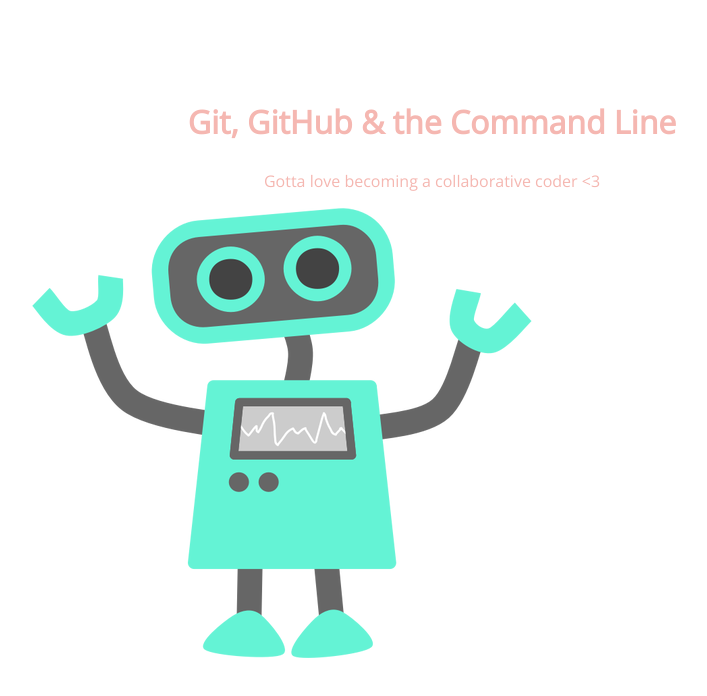
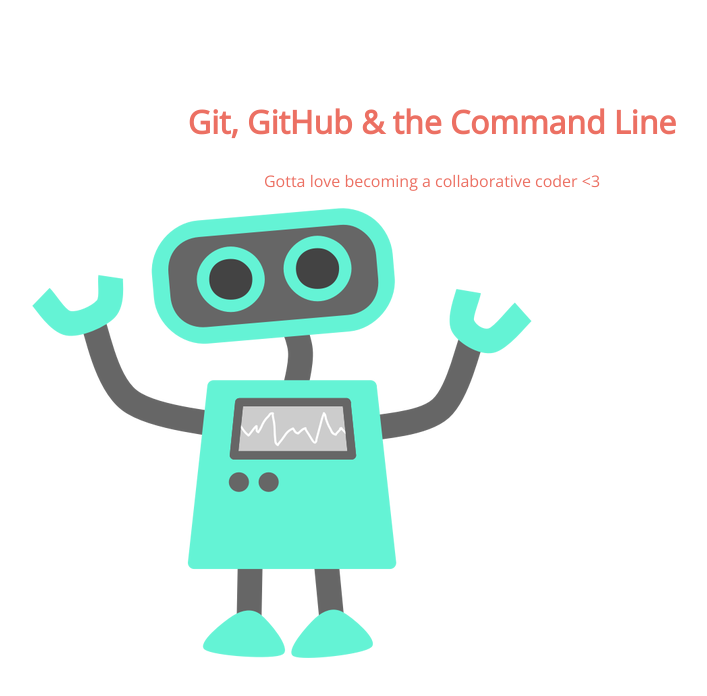
Before and after one commit to Ms-Pollyanna/105-project, a plain HTML site: page index.html in a window 1280 px wide. Shown: the whole page, without its empty margins (208-915 px from the left). Drawn offline with nearby package versions, Linux system fonts and the light colour scheme.

Commit message:
changed the colour of the header again

```diff
--- a/css/style.css
+++ b/css/style.css
@@ -5,7 +5,7 @@ section {
 section h1,
 section p {
 	text-align: center;
-	color: #F5B7B1;
+	color: #EC7063;
 }
 section h1 {
 	/* <length> values */
```
